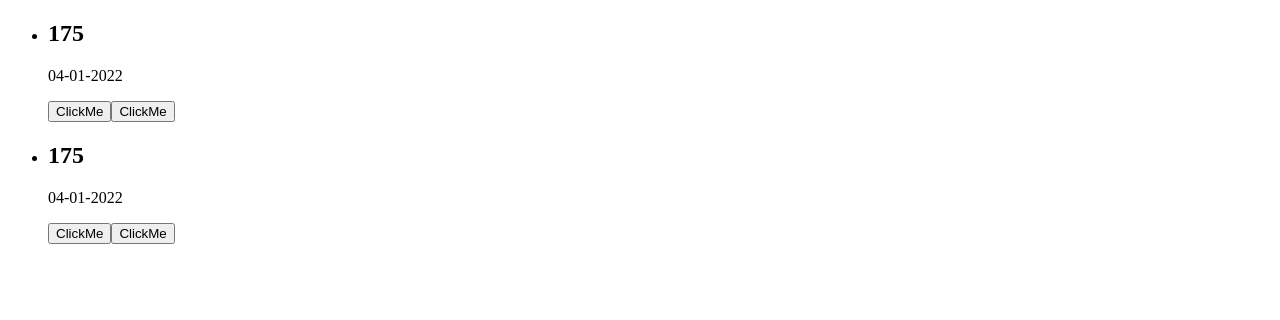
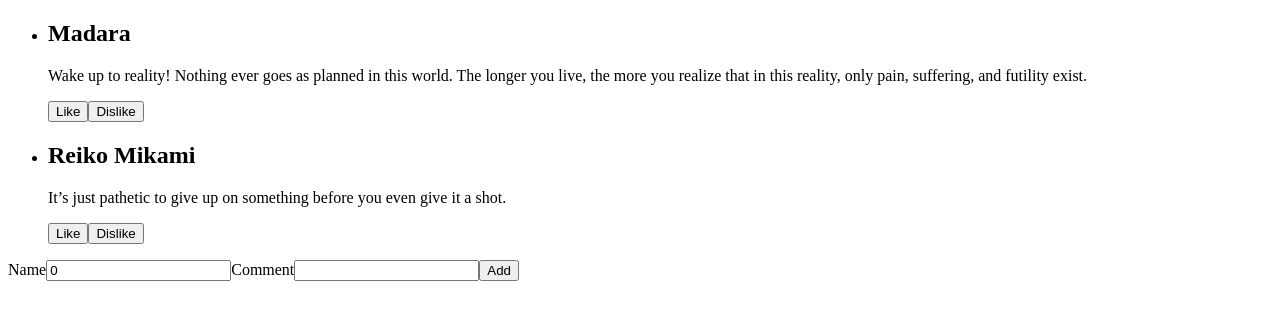
Before and after one commit to psions/SocialFeed, a React (Create React App) app: page / in a window 1280 px wide. Shown: the top 320 px of the page. Built offline with nearby package versions, Linux system fonts and the light colour scheme.

Commit message:
updates to create post file so new names and comments can be added and stored on webpage

```diff
--- a/src/App.jsx
+++ b/src/App.jsx
@@ -1,13 +1,25 @@
 import React, { useState } from "react";
 import DisplayEntries from "./components/DisplayEntries/DisplayEntries";
+import CreatePost from "./CreatePost";
 
 
 function App() {
 
-  const [entries, setEntries] = useState([{name: 175, text: '04-01-2022'},{name: 175, text: '04-01-2022'}])
-    return (
+  const [entries, setEntries] = useState([{name: 'Madara', text: 'Wake up to reality! Nothing ever goes as planned in this world. The longer you live, the more you realize that in this reality, only pain, suffering, and futility exist.'},
+  {name: 'Reiko Mikami ', text: 'It’s just pathetic to give up on something before you even give it a shot.'}])
+
+  function addNewEntry(entry){
+
+    let tempEntries = [entry, ...entries];
+
+    setEntries(tempEntries)
+  }
+
+
+  return (
     <div >
       <DisplayEntries parentEntries={entries}/>
+      <CreatePost addNewEntryProperty = {addNewEntry} />
 
     </div>
   );
--- a/src/CreatePost.jsx
+++ b/src/CreatePost.jsx
@@ -0,0 +1,36 @@
+import React, { useState } from 'react';
+
+
+
+const CreatePost = (props) => {
+
+    const [name, setName] = useState(0);
+    const [text, setText] = useState('');
+
+    function handleSubmit(event){
+        event.preventDefault();
+        let newEntry = {
+            name: name,
+            text : text
+        };
+        console.log(newEntry)
+        props.addNewEntryProperty(newEntry)
+    }
+
+
+
+    return (
+        <form onSubmit={handleSubmit}>
+            <label>Name</label>
+            <input type= 'name' value ={name} onChange={(event) => setName((event.target.value))}/>
+            <label>Comment</label>
+            <input type= 'text' value = {text} onChange={(event) => setText(event.target.value)} />
+            <button type = 'submit'>Add</button>
+        </form>
+     );
+
+
+
+}
+
+export default CreatePost;
--- a/src/Post.jsx
+++ b/src/Post.jsx
@@ -10,8 +10,8 @@ const Post = ({post}) => {
         {post.text}
         </p>
 
-        <button>ClickMe</button>
-        <button>ClickMe</button>
+        <button>Like</button>
+        <button>Dislike</button>
     </div> );
 }
 
```
